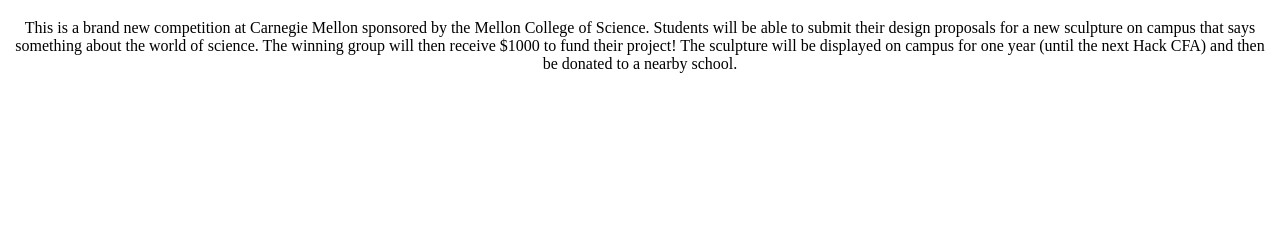
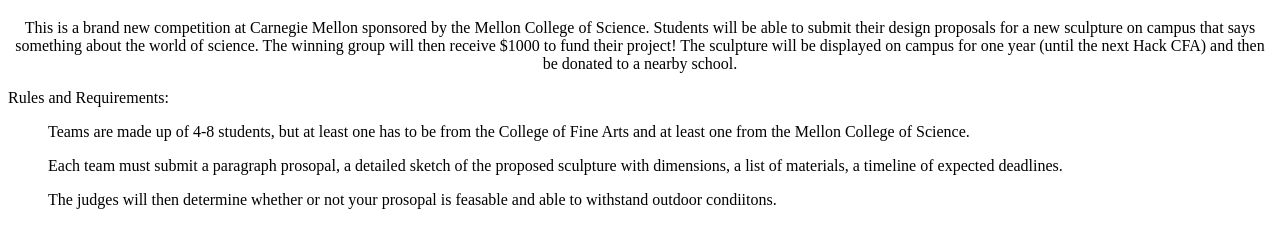
Before and after one commit to theodardia/Hack-CFA, a plain HTML site: page index.html in a window 1280 px wide. Shown: the part 61-308 px from the top of the page. Drawn offline with Linux system fonts and the light colour scheme.

Commit message:
Rules and Regs

```diff
--- a/index.html
+++ b/index.html
@@ -5,4 +5,10 @@
 <p style="text-align: center;">This is a brand new competition at Carnegie Mellon sponsored by the Mellon College of Science. Students will be able to submit
 their design proposals for a new sculpture on campus that says something about the world of science. The winning group will then receive $1000 to fund their
 project! The sculpture will be displayed on campus for one year (until the next Hack CFA) and then be donated to a nearby school.</p>
+
+<p>Rules and Requirements:</p>
+<ul>Teams are made up of 4-8 students, but at least one has to be from the College of Fine Arts and at least one from the Mellon College of Science.</ul>
+<ul>Each team must submit a paragraph prosopal, a detailed sketch of the proposed sculpture with dimensions, a list of materials, a timeline of expected
+    deadlines.</ul>
+<ul>The judges will then determine whether or not your prosopal is feasable and able to withstand outdoor condiitons.</ul>
 <!-- Remember to put a link to the google form so that people can put in their information-->
```
